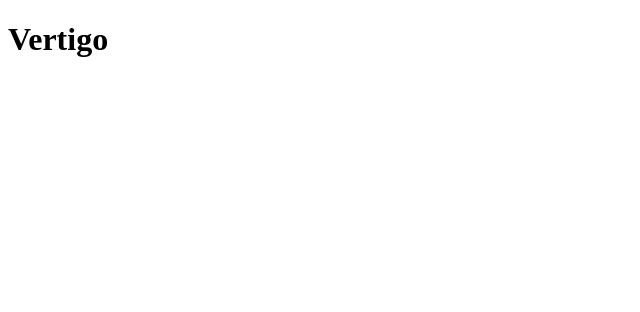
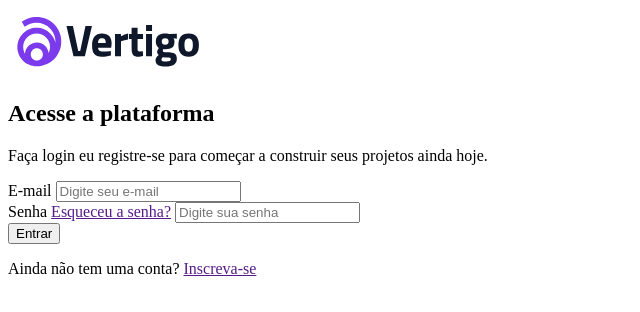
Before and after one commit to Guita07/projeto-vertigo, a plain HTML site: page index.html in a window 1280 px wide. Shown: the whole page, without its empty margins (0-640 px from the left). Drawn offline with Linux system fonts and the light colour scheme.

Commit message:
atualização - HTML terminado

```diff
--- a/index.html
+++ b/index.html
@@ -7,6 +7,36 @@
     <title>Vertigo</title>
 </head>
 <body>
-    <h1>Vertigo</h1>
+   <header>
+    <img src="./imagens/logo.svg" alt="Logo">
+   </header>
+
+   <main>
+    <section class="descrição">
+        <h1>Acesse a plataforma</h1>
+
+        <p>Faça login eu registre-se para começar a construir seus projetos ainda hoje.</p>
+    </section>
+
+    <section class="Login">
+        <form action="">
+            <div class="input-box">
+                <label for="email">E-mail</label>
+                <input type="email" placeholder="Digite seu e-mail" id="email">
+            </div>
+            <div class="input-box">
+                <label for="senha">Senha</label>
+               <a href="">Esqueceu a senha?</a>
+                <input type="password" placeholder="Digite sua senha" id="senha">
+            </div>
+
+            <button>Entrar</button>
+        </form>
+
+        <p>
+            Ainda não tem uma conta? <a href="">Inscreva-se</a>
+        </p>
+    </section>
+   </main>
 </body>
 </html>
```
